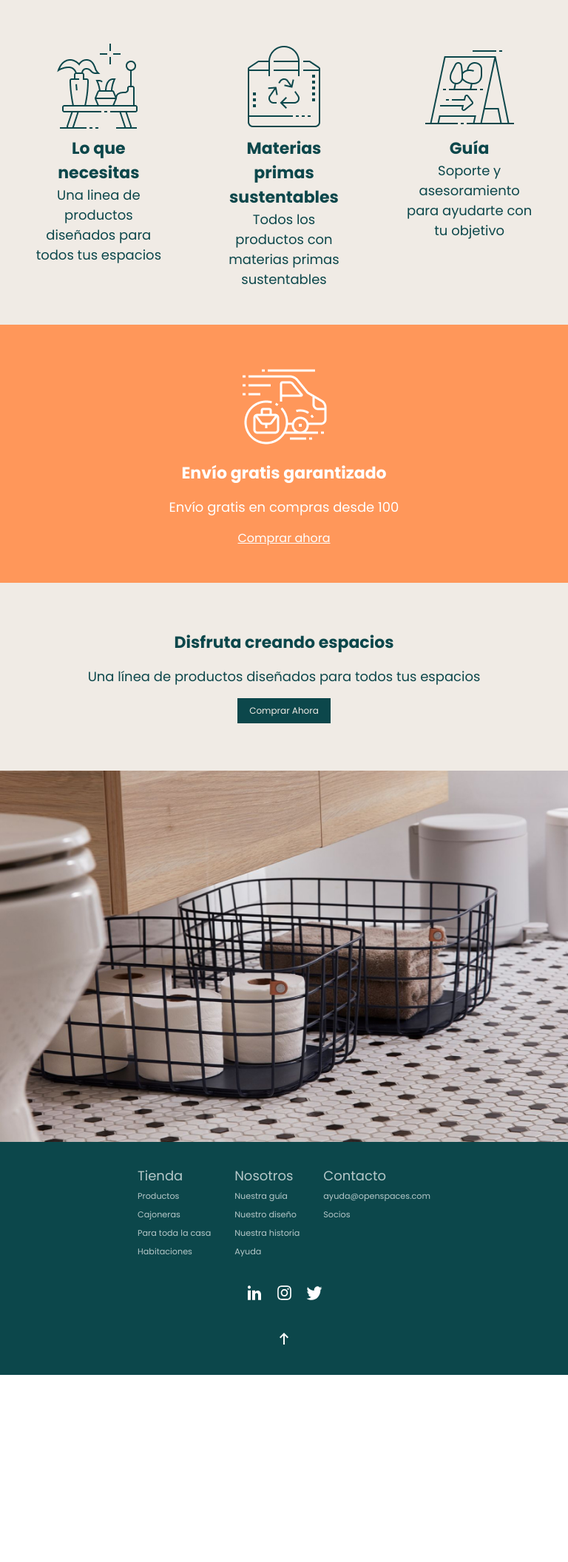
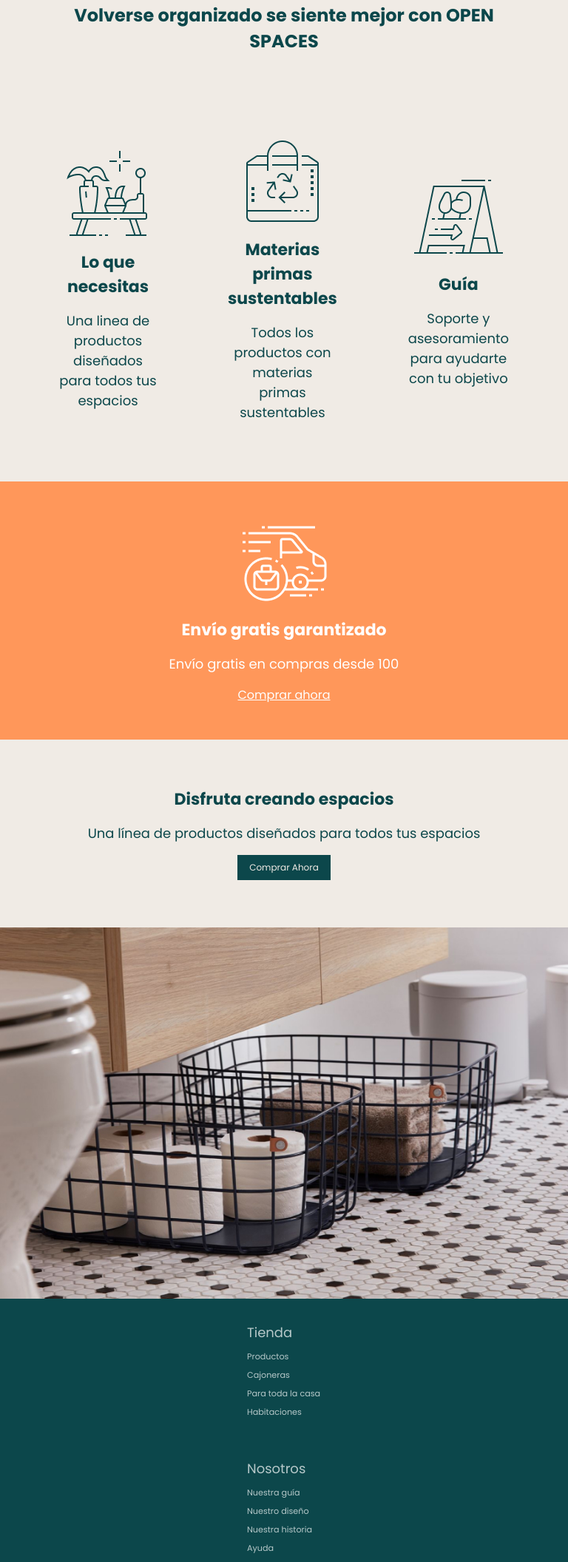
Before and after one commit to Adalab/modulo-1-evaluacion-final-josune-mo, a website built with Vite: page src/index.html in a window 768 px wide. Shown: the part 526-2638 px from the top of the page at 74% size. Before the commit the page ends 2385 px from the top, so only its background shows below. Built offline with nearby package versions, Linux system fonts and the light colour scheme; files whose address does not match are found by name.

Commit message:
actualizacion lunes

```diff
--- a/src/partials/footer.html
+++ b/src/partials/footer.html
@@ -1,6 +1,5 @@
 <footer class="footer">
-  <section class="footer__section-1">
-    <div>
+  <article class="footer__article">
     <p>Tienda</p>
     <ul class="footer__list-links">
       <li><a href="https://adalab.es/" target="_blank">Productos</a></li>
@@ -10,8 +9,8 @@
       </li>
       <li><a href="https://adalab.es/" target="_blank">Habitaciones</a></li>
     </ul>
-    </div>
-    <div>
+  </article>
+  <article class="footer__article">
     <p>Nosotros</p>
     <ul class="footer__list-links">
       <li><a href="https://adalab.es/" target="_blank">Nuestra guía</a></li>
@@ -21,16 +20,13 @@
       </li>
       <li><a href="https://adalab.es/" target="_blank">Ayuda</a></li>
     </ul>
-    </div>
-    <div>
+  </article>
+  <article class="footer__article">
     <p>Contacto</p>
     <ul class="footer__list-links">
       <li><a href="mailto:ayuda@openspaces.com">ayuda@openspaces.com</a></li>
       <li><a href="https://adalab.es/" target="_blank">Socios</a></li>
     </ul>
-    </div>
-  </section>
-  <section class="footer__section-2">
     <a href="https://adalab.es/" target="_blank">
       <img
         src="../images/linkedin.svg"
@@ -49,8 +45,8 @@
         alt="Icono de Twitter"
         class="footer__redes-sociales"
     /></a>
-  </section>
-  <section class="footer__section-3">
+    </article>
+  <div class="footer__arrow">
     <a href="#"><img src="../images/arrow.svg" alt="Icono de flecha" /></a>
-  </section>
+  </div>
 </footer>
--- a/src/partials/main.html
+++ b/src/partials/main.html
@@ -3,25 +3,23 @@
     <h2>Volverse organizado se siente mejor con OPEN SPACES</h2>
   </section>
   <section class="main__section-2">
-    <article>
+    <article class="main__article-1">
       <img
         src="../images/icon-1.png"
         alt="Icono de una mesa"
-        class="main__icon"
       />
       <h3>Lo que necesitas</h3>
       <p>Una linea de productos diseñados para todos tus espacios</p>
     </article>
-    <article>
+    <article class="main__article-1">
       <img
         src="../images/icon-2.png"
         alt="Icono de una bolsa biodegradable"
-        class="main__icon"
       />
       <h3>Materias primas sustentables</h3>
       <p>Todos los productos con materias primas sustentables</p>
     </article>
-    <article>
+    <article  class="main__article-1">
       <img
         src="../images/icon-3.png"
         alt="Icono de un parque"
@@ -36,7 +34,6 @@
       <img
         src="../images/icon-4.png"
         alt="Icono de una furgoneta"
-        class="main__icon"
       />
       <h3>Envío gratis garantizado</h3>
       <p>Envío gratis en compras desde 100</p>
@@ -44,15 +41,17 @@
     </article>
   </section>
   <section class="main__section-4">
-    <h3>Disfruta creando espacios</h3>
-    <p>Una línea de productos diseñados para todos tus espacios</p>
-    <button class="main__button-1">Comprar Ahora</button>
-  </section>
-  <div>
+    <article class="main__article-3">
+      <h3>Disfruta creando espacios</h3>
+      <p>Una línea de productos diseñados para todos tus espacios</p>
+      <button class="main__button-1">Comprar Ahora</button>
+    </article>
+    <div class="main__image-container">
     <img
       src="../images/creando-espacios.jpg"
       alt="Imagen de cajas organizadas"
       class="main__image"
     />
-  </div>
+    </div>
+  </section>
 </main>
--- a/src/scss/layout/_footer.scss
+++ b/src/scss/layout/_footer.scss
@@ -5,17 +5,9 @@
   padding: 2rem;
   display: flex;
   flex-direction: column;
-  justify-content: center;
   align-items: center;
-  gap: 2rem;
+  gap: 3rem;
 }
-
-.footer__section-1 {
-  display: flex;
-  flex-direction: column;
-  gap: 2rem;
-}
-
 .footer p {
   color: vars.$color-quaternary;
 }
@@ -30,32 +22,19 @@
   list-style: none;
 }
 
-.footer__section-2 {
-  display: flex;
-  flex-direction: row;
-  padding-right: 2.5rem;
-  gap: 1rem;
+.footer__article {
+  width: 100px;
 }
 
-.footer__section-3 {
+.footer__article > * {
+  margin-bottom: 0.3rem;
+}
 
+.footer__arrow {
+  display: flex;
+  flex-direction: column;
+  padding-left: 18rem;
 }
 
 @media all and (min-width: 768px) and (max-width: 1024px) {
-  .footer__section-1 {
-    flex-direction: row;
-    justify-content: space-between;
-    padding: 0 2rem;
-  }
-
-  .footer__section-2 {
-    padding-right: 0;
-  }
-  .footer__section-3 {
-    display: flex;
-    flex-direction: row;
-    justify-content: space-between;
-    padding: 0 2rem;
-  }
-
-  }
+}
--- a/src/scss/layout/_header.scss
+++ b/src/scss/layout/_header.scss
@@ -33,6 +33,7 @@
 
 .header__button-1:hover {
   background-color: vars.$color-quaternary;
+  color: vars.$color-tertiary;
 }
 
 .header__section-1 {
@@ -66,6 +67,7 @@
     align-items: flex-start;
     text-align: left;
     gap: 2rem;
+    padding: 6rem;
   }
 
 }
--- a/src/scss/layout/_page.scss
+++ b/src/scss/layout/_page.scss
@@ -16,7 +16,18 @@
   justify-items: center;
   text-align: center;
   padding: 3rem;
-  gap: 5rem;
+  row-gap: 2rem;
+}
+
+.main__article-1 {
+  display: flex;
+  flex-direction: column;
+  justify-content: center;
+  align-items: center;
+  text-align: center;
+  padding: 2rem;
+  gap: 0.5rem;
+
 }
 
 .main__section-3 {
@@ -47,14 +58,22 @@
 
 .main__section-4 {
   background-color: vars.$color-primary;
+  display: grid;
+  grid-template-columns: 1fr;
+  justify-items: center;
+  text-align: center;
+}
+
+.main__article-3 {
   display: flex;
   flex-direction: column;
   justify-content: center;
   align-items: center;
   text-align: center;
+  padding: 4rem;
   gap: 1rem;
-  padding: 4rem;
 }
+
 
 .main__button-1 {
   background-color: vars.$color-tertiary;
@@ -66,6 +85,11 @@
   padding: 0.5rem 1rem;
 }
 
+.main__button-1:hover {
+  background-color: vars.$color-quaternary;
+  color: vars.$color-tertiary;
+}
+
 .main__image {
   width: 100%;
   display: block;
@@ -73,11 +97,16 @@
 
 @media all and (min-width: 768px) and (max-width: 1024px) {
   .main__section-1 {
-    padding: 4rem 8rem 2rem 6rem;
+    padding: 4rem 6rem 2rem 6rem;
   }
 
   .main__section-2 {
     grid-template-columns: 1fr 1fr 1fr;
+    column-gap: 2rem;
+  }
+
+  .main__article-1 {
+    gap: 1rem;
   }
 
   }
```
Lines whose indentation alone changed are shown as unchanged.
